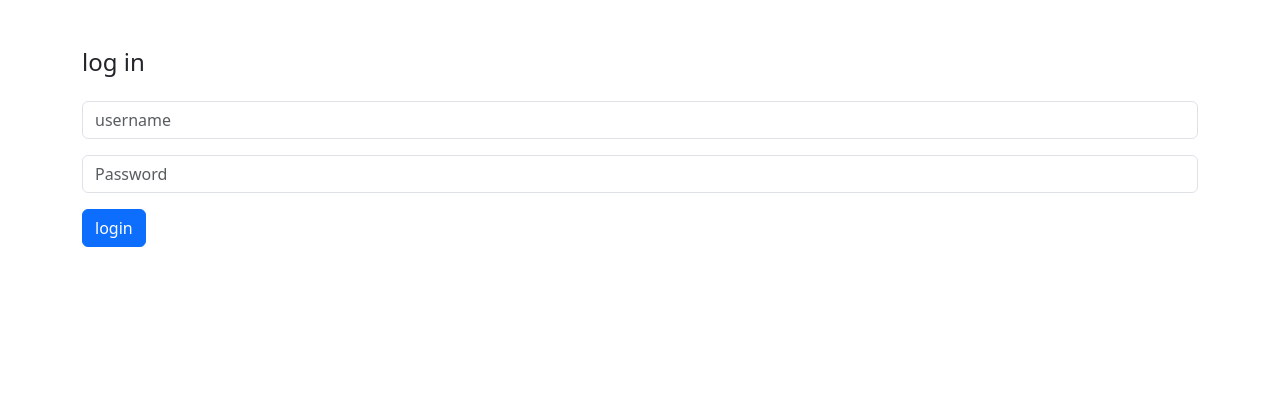
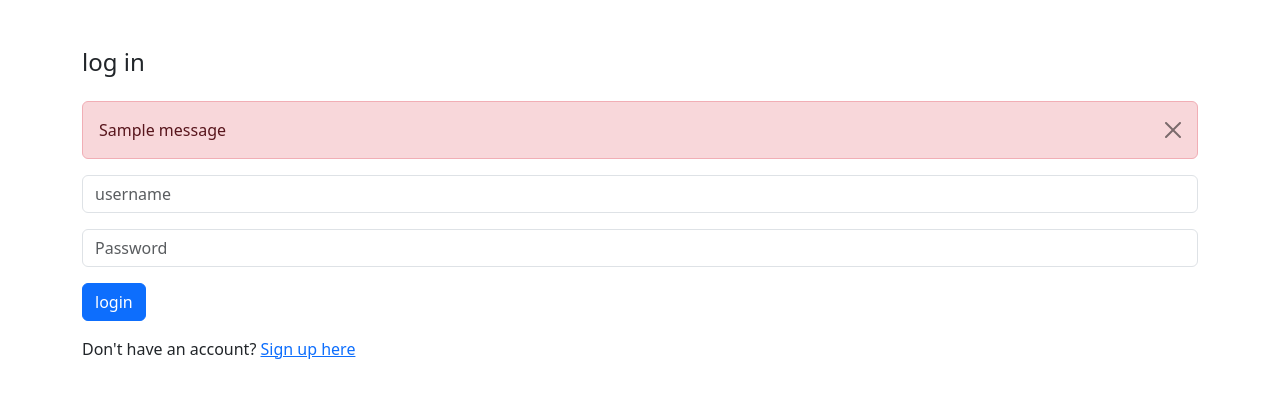
Before and after one commit to lin-coln001/GroupA, a Django app: page /log_in/ in a window 1280 px wide. Shown: the top 398 px of the page. Run offline with Django 5.2, Linux system fonts and the light colour scheme; one stand-in notice (Sample message) is shown.

Commit message:
third commit

```diff
--- a/Admin/templates/index.html
+++ b/Admin/templates/index.html
@@ -22,6 +22,11 @@
             <a href="#">Manage Records</a>
             <a href="#">Reports</a>
             <a href="#">Settings</a>
+            {% if user.is_authenticated %}
+            <a href="{% url 'logout' %}" class="btn btn-danger">logout</a>
+            {% else %}
+            <a href="" class="btn btn-primary">login</a>
+            {% endif %}
         </div>
 
         <!-- Main content -->
--- a/Admin/templates/log_in.html
+++ b/Admin/templates/log_in.html
@@ -10,6 +10,15 @@
 <body>
 <div class="container mt-5">
 <h4 class="mb-4">log in</h4>
+    {% if messages %}
+        {% for message in messages %}
+            <div class="alert alert-danger alert-dismissible fade show" role="alert">
+            {{ message }}
+            <button type="button" class="btn-close" data-bs-dismiss="alert"></button>
+        </div>
+        {% endfor %}
+    {% endif %}
+
 <form action="" method="POST">
     {% csrf_token %}
     <div class="mb-3">
@@ -27,7 +36,11 @@
     <div class="mb-3">
     <button type="submit" class="btn btn-primary">login</button>
         </div>
+    <p>Don't have an account?
+        <a href="{% url 'sign_up' %}">Sign up here</a>
+    </p>
 </form>
     </div>
 </body>
+<script src="https://cdn.jsdelivr.net/npm/bootstrap@5.3.2/dist/js/bootstrap.bundle.min.js"></script>
 </html>
--- a/Admin/urls.py
+++ b/Admin/urls.py
@@ -21,10 +21,11 @@ from Admin import views
 
 urlpatterns = [
     path('admin/', admin.site.urls),
-    path('', views.index, name='index'),
+    path('index/', views.index, name='index'),
     path('addrecord/',views.add_record, name='add_record'),
     path('updaterecord/<int:id>/',views.update_record, name='update_record'),
     path('delete/<int:id>/', views.delete_record, name='delete_record'),
-    path('sign_up/', views.sign_up, name='sign_up'),
+    path('', views.sign_up, name='sign_up'),
     path('log_in/', views.log_in, name='log_in'),
+    path('logout/', views.logout_view, name='logout'),
 ]
--- a/Admin/views.py
+++ b/Admin/views.py
@@ -1,5 +1,5 @@
 from django.contrib import messages
-from django.contrib.auth import login
+from django.contrib.auth import login, authenticate, logout
 from django.contrib.auth.decorators import login_required
 from django.contrib.auth.models import User
 from django.shortcuts import render, redirect, get_object_or_404
@@ -83,4 +83,19 @@ def sign_up(request):
     return render(request, 'sign_up.html')
 
 def log_in(request):
+    if request.method == 'POST':
+        username = request.POST.get('username')
+        password = request.POST.get('password')
+        user = authenticate(request, username=username,
+                            password=password)
+        if user is not None:
+            login(request, user)
+            return redirect('index')
+        else:
+            messages.error(request,
+                           'Invalid username and/or password.')
     return render(request, 'log_in.html')
+
+def logout_view(request):
+    logout(request)
+    return redirect('log_in')
```
Also changed, not shown: Admin/templates/sign_up.html (+16 -3 lines), db.sqlite3, media/students/cayenne-side.jpeg (added), media/students/cayenne-side_YOVsazj.jpeg (added), media/students/cayenne-side_xKYW7EE.jpeg (added).
